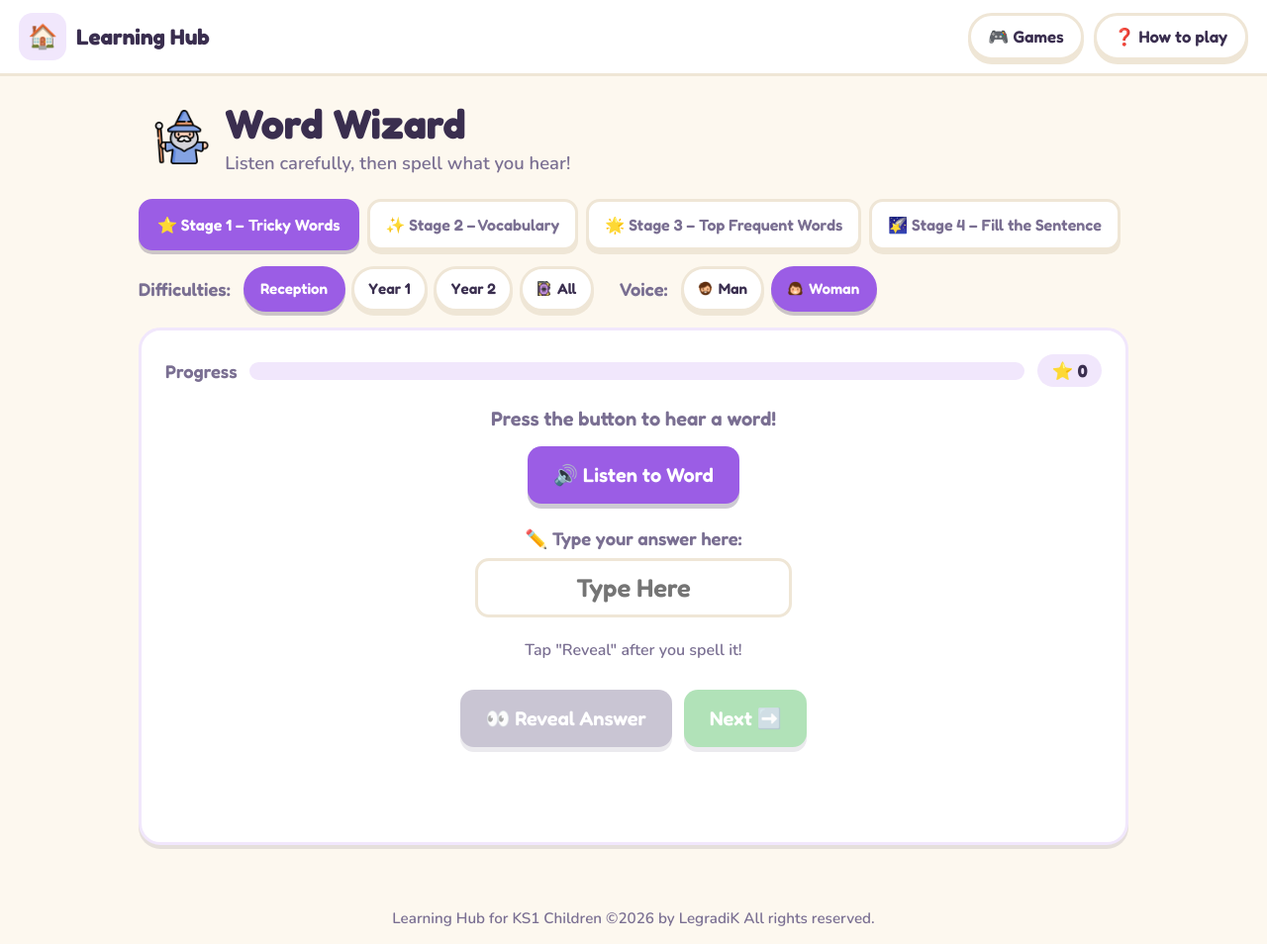
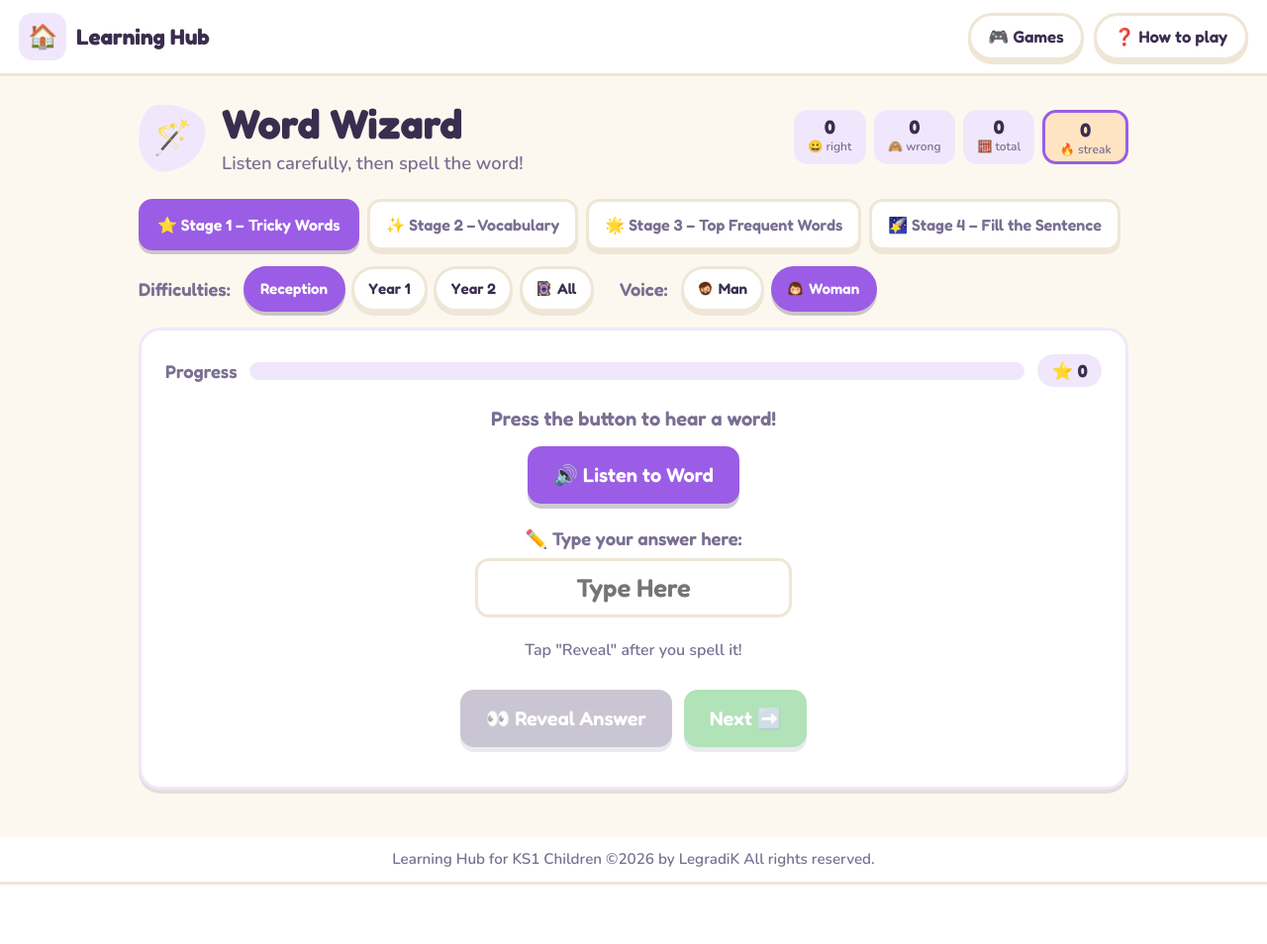
Before and after one commit to LegradiK/ks1_learning_hub, a Flask app: page /word-wizard/ in a window 1280 px wide. Shown: the whole page at 99% size. After the commit the page ends 894 px from the top, so only its background shows below. Run offline with Flask 3, Linux system fonts and the light colour scheme.

Commit message:
changes to almost all the files to function properly, also get the same types of designs throughout the website

```diff
--- a/app/static/script.js
+++ b/app/static/script.js
@@ -1,5 +1,17 @@
 // ==================== DATA (from Flask via Jinja2) ====================
 const usedWords = { stage1: {}, stage2: {}, stage3: {}, stage4: {} };
+
+// session-wide score, shown in the header (Math Drill style)
+const tally = { right: 0, wrong: 0, streak: 0 };
+
+function recordResult(correct) {
+    if (correct) { tally.right++; tally.streak++; }
+    else         { tally.wrong++; tally.streak = 0; }
+    document.getElementById('ww-right').textContent  = tally.right;
+    document.getElementById('ww-wrong').textContent  = tally.wrong;
+    document.getElementById('ww-total').textContent  = tally.right + tally.wrong;
+    document.getElementById('ww-streak').textContent = tally.streak;
+}
 
 const difficultyLabels = {
     default: { reception: 'Reception', year1: 'Year 1', year2: 'Year 2' },
@@ -52,25 +64,6 @@ function updateProgress(n, index, total) {
     document.getElementById(`s${n}-progress`).style.width = (index / total * 100) + '%';
 }
 
-function renderDots(id, total, current) {
-    const container = document.getElementById(id);
-    container.innerHTML = '';
-    for (let i = 0; i < total; i++) {
-        const d = document.createElement('div');
-        d.className = 'dot' + (i < current ? ' done' : i === current ? ' current' : '');
-        container.appendChild(d);
-    }
-}
-
-function markDot(id, index, total) {
-    renderDots(id, total, index);
-    const dots = document.querySelectorAll('#' + id + ' .dot');
-    if (dots[index]) {
-        dots[index].classList.remove('current');
-        dots[index].classList.add('done');
-    }
-}
-
 function launchEmojis(emojis) {
     for (let i = 0; i < 6; i++) {
         setTimeout(() => {
@@ -102,6 +95,7 @@ const state = {};
 
 // ==================== SPEECH ====================
 let activeVoice = 'Amy';
+let puterReady = false;   // becomes true after a successful (temp) sign-in
 
 function switchVoices(event, gender) {
     document.querySelectorAll('.speech-voice-btn').forEach(btn => btn.classList.remove('active'));
@@ -109,16 +103,35 @@ function switchVoices(event, gender) {
     activeVoice = gender === 'man' ? 'Brian' : 'Amy';
 }
 
-function speak(text, onEnd) {
-    if (window.puter) {
+async function initPuter() {
+    if (puterReady) return true;
+    if (!(window.puter && puter.ai && typeof puter.ai.txt2speech === 'function')) return false;
+    try {
+        if (!puter.auth.isSignedIn()) {
+            await Promise.race([
+                puter.auth.signIn({ attempt_temp_user_creation: true }),
+                new Promise((_, rej) => setTimeout(() => rej(new Error('sign-in timeout')), 5000))
+            ]);
+        }
+        puterReady = true;
+    } catch (err) {
+        console.warn('Puter sign-in failed, using browser voice:', err);
+    }
+    return puterReady;
+}
+
+async function speak(text, onEnd) {
+    const usePuter = await initPuter();   // one-time on first click, instant afterwards
+
+    if (usePuter) {
         puter.ai.txt2speech(text, { voice: activeVoice, engine: 'neural', language: 'en-GB' })
             .then((audio) => {
                 if (onEnd) audio.onended = onEnd;
-                audio.play();
-                console.log("Voice: Puter");
+                console.log("Voice: Puter (" + activeVoice + ")");
+                return audio.play();
             })
-            .catch(() => {
-                console.log("Puter failed, falling back to browser voice");
+            .catch((err) => {
+                console.error("Puter TTS failed, falling back to browser voice:", err);
                 browserSpeak(text, onEnd);
             });
     } else {
@@ -134,9 +147,38 @@ function browserSpeak(text, onEnd) {
     u.rate = 0.85;
     u.pitch = 1.1;
     u.lang = 'en-GB';
-    if (onEnd) u.onend = onEnd;
+
+    // Best-effort match to the chosen gender in the fallback voice too
+    const voices = window.speechSynthesis.getVoices();
+    const wantMale = activeVoice === 'Brian';
+    const match =
+        voices.find(v => v.lang === 'en-GB' && (wantMale ? /male|daniel|george|ryan/i : /female|hazel|libby|sonia|susan/i).test(v.name)) ||
+        voices.find(v => v.lang === 'en-GB');
+    if (match) u.voice = match;
+
+    if (onEnd) {
+        u.onend = onEnd;
+        u.onerror = onEnd;   // don't leave the game stuck if speech errors
+    }
     window.speechSynthesis.speak(u);
 }
+
+// ==================== KEYBOARD ====================
+// Enter in a spelling input = press Reveal (or Next, once revealed)
+[1, 2, 3, 4].forEach(n => {
+    const input = document.getElementById(`s${n}-input`);
+    if (!input) return;
+    input.addEventListener('keydown', (e) => {
+        if (e.key !== 'Enter') return;
+        e.preventDefault();
+
+        const revealBtn = document.getElementById(`s${n}-reveal-btn`);
+        const nextBtn   = document.getElementById(`s${n}-next-btn`);
+
+        if (!revealBtn.disabled)     revealBtn.click();
+        else if (!nextBtn.disabled)  nextBtn.click();
+    });
+});
 
 // ==================== INIT ====================
 function stageInit(n) {
@@ -156,7 +198,6 @@ function stageInit(n) {
         current: { word, full, answer, blanks: [], emoji: "", index: 0, total: all.length }
     };
 
-    renderDots(`s${n}-dots`, all.length, 0);
     updateProgress(n, 0, all.length);
 
     if (n === 4) sentenceResetUI(n);
@@ -177,7 +218,7 @@ function spellingResetUI(n) {
     setBtn(`s${n}-reveal-btn`, false);
     setBtn(`s${n}-next-btn`, false);
     document.getElementById(`s${n}-instruction`).textContent = 'Press the button to hear a word!';
-    document.getElementById(`s${n}-feedback`).classList.remove('show');
+    document.getElementById(`s${n}-feedback`).className = 'feedback';
     state[n].listened = false;
     state[n].revealed = false;
 }
@@ -269,18 +310,22 @@ function spellingReveal(n) {
     const msgs = correct
         ? ['Perfect spelling!', 'Nailed it!', 'Spot on!', 'Brilliant!', 'You got it!']
         : ['Good try!', 'Nearly there!', 'Keep practising!', 'Almost!'];
-    showFeedback(`s${n}-feedback`, msgs[Math.floor(Math.random() * msgs.length)], correct ? 'great' : 'keep-going');
+    const winEmojis = ['🎉', '⭐', '🌟', '🏆', '✨'];
+    let msg = msgs[Math.floor(Math.random() * msgs.length)];
+    if (correct) {
+        msg = winEmojis[Math.floor(Math.random() * winEmojis.length)] + ' ' + msg;
+    }
+    showFeedback(`s${n}-feedback`, msg, correct ? 'great' : 'keep-going');
     launchEmojis(correct ? ['⭐', '🎊', '✨', '💫'] : ['💪', '📝', '🌟']);
 
     setBtn(`s${n}-reveal-btn`, false);
     setBtn(`s${n}-next-btn`, true);
 
+    recordResult(correct);
+
     const difficulty = getActiveDifficulty(n);
     const index = usedWords[`stage${n}`][difficulty]?.length ?? 0;
-
-    const total = state[n].current.total;
-    markDot(`s${n}-dots`, index - 1, total);
-    updateProgress(n, index, total);
+    updateProgress(n, index, state[n].current.total);
 }
 
 function spellingNext(n) {
@@ -297,7 +342,6 @@ function spellingNext(n) {
     const word = pickWord(stageId, difficulty);
     state[n].current = { word, full: word, answer: word, blanks: [], emoji: "", index, total };
     spellingResetUI(n);
-    renderDots(`s${n}-dots`, total, index);
 }
 
 // ==================== SENTENCE STAGE (4) ====================
@@ -310,7 +354,7 @@ function sentenceResetUI(n) {
     setBtn(`s${n}-reveal-btn`, false);
     setBtn(`s${n}-next-btn`, false);
     document.getElementById(`s${n}-instruction`).textContent = 'Press the button to hear a sentence!';
-    document.getElementById(`s${n}-feedback`).classList.remove('show');
+    document.getElementById(`s${n}-feedback`).className = 'feedback';
     state[n].listened = false;
     state[n].revealed = false;
 }
@@ -361,18 +405,22 @@ function sentenceReveal(n) {
     const msgs = correct
         ? ['Perfect spelling!', 'Nailed it!', 'Spot on!', 'Brilliant!', 'You got it!']
         : ['Good try!', 'Nearly there!', 'Keep practising!', 'Almost!'];
-    showFeedback(`s${n}-feedback`, msgs[Math.floor(Math.random() * msgs.length)], correct ? 'great' : 'keep-going');
+    const winEmojis = ['🎉', '⭐', '🌟', '🏆', '✨'];
+    let msg = msgs[Math.floor(Math.random() * msgs.length)];
+    if (correct) {
+        msg = winEmojis[Math.floor(Math.random() * winEmojis.length)] + ' ' + msg;
+    }
+    showFeedback(`s${n}-feedback`, msg, correct ? 'great' : 'keep-going');
     launchEmojis(correct ? ['⭐', '🎊', '✨', '💫'] : ['💪', '📝', '🌟']);
 
     setBtn(`s${n}-reveal-btn`, false);
     setBtn(`s${n}-next-btn`, true);
 
+    recordResult(correct);
+
     const difficulty = getActiveDifficulty(n);
     const index = usedWords[`stage${n}`][difficulty]?.length ?? 0;
-
-    const total = state[n].current.total;
-    markDot(`s${n}-dots`, index - 1, total);
-    updateProgress(n, index, total);
+    updateProgress(n, index, state[n].current.total);
 }
 
 function sentenceNext(n) {
@@ -394,7 +442,6 @@ function sentenceNext(n) {
         blanks: [], emoji: "", index, total
     };
     sentenceResetUI(n);
-    renderDots(`s${n}-dots`, total, index);
 }
 
 // ==================== STAGE TABS ====================
--- a/app/static/style.css
+++ b/app/static/style.css
@@ -377,6 +377,11 @@ h2 { font-size: clamp(1.3rem, 3vw, 1.7rem); }
   color: var(--ink-soft);
 }
 
+.sc-streak {
+  background: var(--accent-soft);
+  border: 3px solid var(--accent);
+}
+
 /* loading + win banner */
 #loading {
   font-family: var(--font-display);
@@ -642,7 +647,13 @@ table#cw td.err { border-color: var(--bad);    background: var(--bad-soft); }
   color: var(--ink-soft);
   font-size: 0.95rem;
   padding: 1rem;
+  gap: 1rem;
+  flex-wrap: wrap;
+  padding: 0.8rem 1.2rem;
+  background: var(--panel);
+  border-bottom: 3px solid var(--line);
 }
+
 
 /* ---------- flash messages ---------- */
 .flashes { margin-bottom: 1.2rem; }
@@ -1112,20 +1123,26 @@ table#cw td.err { border-color: var(--bad);    background: var(--bad-soft); }
   margin: 0.6rem 0;
 }
 
-.letter-tiles > * {
+.letter-tile {
   display: grid;
   place-items: center;
-  min-width: 52px;
+  min-width: 44px;
   height: 60px;
-  padding: 0 0.4rem;
+  padding: 0 0.3rem;
   font-family: var(--font-display);
-  font-size: 1.6rem;
+  font-size: 1.4rem;
   font-weight: 700;
   text-transform: uppercase;
   background: var(--accent-soft);
-  border-bottom: 5px solid var(--accent);
+  border: 3px solid var(--line);
+  border-bottom-width: 5px;
   border-radius: var(--radius-sm) var(--radius-sm) 6px 6px;
   animation: pop 0.25s ease;
+}
+
+@keyframes pop {
+  from { transform: scale(0.6); opacity: 0; }
+  to   { transform: scale(1);   opacity: 1; }
 }
 
 /* stage 4: sentence with a gap */
@@ -1144,23 +1161,34 @@ table#cw td.err { border-color: var(--bad);    background: var(--bad-soft); }
 .feedback {
   font-family: var(--font-display);
   font-size: 1.2rem;
-  min-height: 1.6em;
+  max-height: 0;
+  overflow: hidden;
+  opacity: 0;
+  margin: 0;
+  transition: max-height 0.25s ease, opacity 0.25s ease, margin 0.25s ease;
+}
+
+.feedback.show {
+  max-height: 3em;
+  opacity: 1;
   margin: 0.8rem 0;
 }
 
-.word-dots {
-  display: flex;
-  justify-content: center;
-  gap: 0.4rem;
-  flex-wrap: wrap;
-  margin-top: 0.8rem;
+.feedback.great      { color: var(--good); }
+.feedback.keep-going { color: var(--bad); }
+
+/* celebration emojis (created by launchEmojis in the JS) */
+.emoji-float {
+  position: fixed;
+  font-size: 2.2rem;
+  pointer-events: none;
+  z-index: 200;
+  animation: emoji-float 1.6s ease-out forwards;
 }
 
-.word-dots > * {
-  width: 14px;
-  height: 14px;
-  border-radius: 999px;
-  background: var(--line);
+@keyframes emoji-float {
+  from { transform: translateY(0) scale(0.6);      opacity: 1; }
+  to   { transform: translateY(-120px) scale(1.3); opacity: 0; }
 }
 
 /* completion screen (JS shows it when the stage is finished) */
--- a/app/templates/base.html
+++ b/app/templates/base.html
@@ -22,18 +22,18 @@
       <details class="nav-dropdown">
         <summary class="nav-btn">🎮 Games</summary>
         <div class="dropdown-menu">
+          <a class="dropdown-item" href="{{ url_for('word_wizard.game') }}"><img src="{{ url_for('static', filename='wizard.png') }}" style="width:1em;height:1em;vertical-align:middle;"> Word Wizard</a>
+          <a class="dropdown-item" href="{{ url_for('math_drill.index') }}">🔢 Math Drill</a>
           <a class="dropdown-item" href="{{ url_for('letter_quest.game') }}">🔤 Letter Quest</a>
-          <a class="dropdown-item" href="{{ url_for('math_drill.index') }}">🔢 Math Drill</a>
-          <a class="dropdown-item" href="{{ url_for('word_wizard.game') }}"><img src="{{ url_for('static', filename='wizard.png') }}" style="width:1em;height:1em;vertical-align:middle;"> Word Wizard</a>
         </div>
       </details>
 
       <details class="nav-dropdown">
         <summary class="nav-btn">❓ How to play</summary>
         <div class="dropdown-menu">
+          <button class="dropdown-item" onclick="openHowto('word-wizard')"><img src="{{ url_for('static', filename='wizard.png') }}" style="width:1em;height:1em;vertical-align:middle;"> Word Wizard</button>
+          <button class="dropdown-item" onclick="openHowto('math-drill')">🔢 Math Drill</button>
           <button class="dropdown-item" onclick="openHowto('letter-quest')">🔤 Letter Quest</button>
-          <button class="dropdown-item" onclick="openHowto('math-drill')">🔢 Math Drill</button>
-          <button class="dropdown-item" onclick="openHowto('word-wizard')"><img src="{{ url_for('static', filename='wizard.png') }}" style="width:1em;height:1em;vertical-align:middle;"> Word Wizard</button>
         </div>
       </details>
     </div>
@@ -61,53 +61,58 @@
 
       <div class="howto-page" id="howto-letter-quest" style="display:none">
         <h2>🔤 Letter Quest</h2>
+        <p>A crossword made just for you! Solve the clues and fill the grid with words.</p>
 
         <h3>🖼 Beginner Mode</h3>
-        <p>Look at the picture clues on the side. Each picture is a word — can you spell it?</p>
+        <p>Every clue is a picture. Say what you see, then spell it!</p>
         <ul>
-          <li>Find the number on the grid that matches the picture</li>
-          <li>Click that square and type the letters to spell the word</li>
-          <li>Words go <strong>Across →</strong> or <strong>Down ↓</strong></li>
-          <li>Press <strong>✅ Check</strong> to see if you got it right</li>
+          <li>Look at a picture and find its number on the grid</li>
+          <li>Tap that square and type the word, one letter in each box</li>
+          <li>Words go <strong>Across →</strong> or <strong>Down ↓</strong> — follow the boxes!</li>
         </ul>
 
         <hr class="modal-divider">
 
         <h3>📚 Advanced Mode</h3>
-        <p>Read the clues on the side and work out the answer.</p>
+        <p>Ready for a challenge? Now the clues are riddles to read.</p>
         <ul>
-          <li>Find the matching number on the grid</li>
-          <li>Click and type your answer letter by letter</li>
-          <li>The number of letters is shown under each clue</li>
+          <li>Read a clue and work out the mystery word</li>
+          <li>The little number under each clue tells you how many letters it has</li>
+          <li>Stuck on one? Skip it — crossing words will give you free letters!</li>
         </ul>
 
         <hr class="modal-divider">
 
         <h3>🎮 Buttons</h3>
         <ul>
-          <li><strong>🎲 New puzzle</strong> — load a fresh puzzle</li>
-          <li><strong>✅ Check</strong> — mark right and wrong letters</li>
-          <li><strong>👁 Reveal</strong> — show all the answers</li>
-          <li><strong>🗑 Clear</strong> — wipe the grid and start again</li>
+          <li><strong>🎲 New puzzle</strong> — shuffle up a brand new grid</li>
+          <li><strong>✅ Check</strong> — green means right, red means try again</li>
+          <li><strong>👁 Reveal</strong> — peek at all the answers</li>
+          <li><strong>🗑 Clear</strong> — wipe everything and have another go</li>
         </ul>
       </div>
 
       <div class="howto-page" id="howto-math-drill" style="display:none">
         <h2>🔢 Math Drill</h2>
+        <p>One sum at a time — how many can you get right in a row?</p>
         <ul>
-          <li>Pick a <strong>sum type</strong> first — some types then offer difficulty levels</li>
-          <li>Type your answer and press <strong>✅ Check</strong></li>
-          <li>Get sums right in a row to build your 🔥 <strong>streak</strong></li>
-          <li><strong>🔁 Skip</strong> swaps the sum; <strong>🧹 Start again</strong> resets your score</li>
+          <li>Pick a <strong>sum type</strong>: ➕ ➖ ✖️ or ➗</li>
+          <li>Some types let you choose how tricky the sums are — start easy and level up!</li>
+          <li>Type your answer and press <strong>✅ Check</strong> (or hit Enter)</li>
+          <li>Every right answer grows your 🔥 <strong>streak</strong> — one wrong answer and it's back to zero!</li>
+          <li>Sum too tough? <strong>🔁 Skip</strong> swaps it. <strong>🧹 Start again</strong> wipes your score for a fresh run</li>
         </ul>
       </div>
 
       <div class="howto-page" id="howto-word-wizard" style="display:none">
         <h2><img src="{{ url_for('static', filename='wizard.png') }}" style="width:1em;height:1em;vertical-align:middle;"> Word Wizard</h2>
+        <p>Listen like a wizard, spell like a champion!</p>
         <ul>
-          <li>Pick a <strong>stage</strong> and a difficulty</li>
-          <li>Listen to the word, then spell it out</li>
-          <li>You won't see the same word twice until you've done them all</li>
+          <li>Pick a <strong>stage</strong>: tricky words, vocabulary, top words — or fill in the missing word in a sentence</li>
+          <li>Choose your level: 🌱 Reception, 📗 Year 1, 📘 Year 2 — or <strong>All</strong>, which mixes every word from Reception to Year 2</li>
+          <li>Press <strong>🔊 Listen</strong> to hear your word — you can listen as many times as you like</li>
+          <li>Type your spelling, then click <strong>👀 Reveal</strong> or press <strong>Enter</strong> to see how you did, letter by letter</li>
+          <li>Right answers build your 🔥 streak — and no word repeats until you've beaten them all!</li>
         </ul>
       </div>
 
@@ -141,6 +146,8 @@
     });
   </script>
 
+  <script src="https://js.puter.com/v2/"></script>
   {% block scripts %}{% endblock %}
+
 </body>
 </html>
--- a/app/templates/hub/index.html
+++ b/app/templates/hub/index.html
@@ -12,7 +12,7 @@
 <div class="subject-grid">
 
   <a class="subject-card theme-words" href="{{ url_for('word_wizard.game') }}">
-    <span class="subject-badge" aria-hidden="true">🪄</span>
+    <span class="subject-badge" aria-hidden="true"><img src="{{ url_for('static', filename='wizard.png') }}" style="width:1em;height:1em;vertical-align:middle;"></span>
     <h2>Word Wizard</h2>
     <p>Listen and spell the magic word</p>
     <span class="jelly-btn card-cta">Play</span>
--- a/app/templates/word_wizard/game.html
+++ b/app/templates/word_wizard/game.html
@@ -5,10 +5,16 @@
 
 {% block content %}
 <header class="game-header">
-  <img src="{{ url_for('static', filename='wizard.png') }}" style="width:3em;height:3em;vertical-align:middle;margin-left:1rem;">
+  <span class="subject-badge" aria-hidden="true">🪄</span>
   <div>
     <h1>Word Wizard</h1>
-    <p class="game-sub">Listen carefully, then spell what you hear!</p>
+    <p class="game-sub">Listen carefully, then spell the word!</p>
+  </div>
+  <div class="score-bar">
+    <div class="sc"><div class="sc-val" id="ww-right">0</div><div class="sc-lbl">😀 right</div></div>
+    <div class="sc"><div class="sc-val" id="ww-wrong">0</div><div class="sc-lbl">🙈 wrong</div></div>
+    <div class="sc"><div class="sc-val" id="ww-total">0</div><div class="sc-lbl">🧮 total</div></div>
+    <div class="sc sc-streak"><div class="sc-val" id="ww-streak">0</div><div class="sc-lbl">🔥 streak</div></div>
   </div>
 </header>
 
@@ -62,9 +68,7 @@
 
 {% block scripts %}
 <script>
-  // Full word banks for the client-side game.
-  // If your JS uses a different variable name, rename this to match.
-  const QUIZZES = {{ quizzes | tojson }};
+  const quizData = {{ quizzes | tojson }};
 </script>
 <script src="{{ url_for('static', filename='script.js') }}"></script>
 {% endblock %}
--- a/app/templates/word_wizard/stage1.html
+++ b/app/templates/word_wizard/stage1.html
@@ -27,6 +27,7 @@
         <div class="word-text" id="s1-word-text"></div>
         <div class="letter-tiles" id="s1-tiles"></div>
     </div>
+    <div class="feedback" id="s1-feedback"></div>
     <div class="btn-row">
         <button class="big-btn btn-reveal" id="s1-reveal-btn" onclick="spellingReveal(1)" disabled style="opacity:0.4">
             👀 Reveal Answer
@@ -35,8 +36,6 @@
             Next ➡️
         </button>
     </div>
-    <div class="feedback" id="s1-feedback"></div>
-    <div class="word-dots" id="s1-dots"></div>
 </div>
 <div class="completion" id="s1-complete">
     <div class="completion-emoji">🎉</div>
--- a/app/templates/word_wizard/stage2.html
+++ b/app/templates/word_wizard/stage2.html
@@ -27,6 +27,7 @@
         <div class="word-text" id="s2-word-text"></div>
         <div class="letter-tiles" id="s2-tiles"></div>
     </div>
+    <div class="feedback" id="s2-feedback"></div>
     <div class="btn-row">
         <button class="big-btn btn-reveal" id="s2-reveal-btn" onclick="spellingReveal(2)" disabled style="opacity:0.4">
             👀 Reveal Answer
@@ -35,8 +36,7 @@
             Next ➡️
         </button>
     </div>
-    <div class="feedback" id="s2-feedback"></div>
-    <div class="word-dots" id="s2-dots"></div>
+
 </div>
 <div class="completion" id="s2-complete">
     <div class="completion-emoji">🎉</div>
--- a/app/templates/word_wizard/stage3.html
+++ b/app/templates/word_wizard/stage3.html
@@ -27,6 +27,7 @@
         <div class="word-text" id="s3-word-text"></div>
         <div class="letter-tiles" id="s3-tiles"></div>
     </div>
+    <div class="feedback" id="s3-feedback"></div>
     <div class="btn-row">
         <button class="big-btn btn-reveal" id="s3-reveal-btn" onclick="spellingReveal(3)" disabled style="opacity:0.4">
             👀 Reveal Answer
@@ -35,8 +36,7 @@
             Next ➡️
         </button>
     </div>
-    <div class="feedback" id="s3-feedback"></div>
-    <div class="word-dots" id="s3-dots"></div>
+
 </div>
 <div class="completion" id="s3-complete">
     <div class="completion-emoji">🎉</div>
--- a/app/templates/word_wizard/stage4.html
+++ b/app/templates/word_wizard/stage4.html
@@ -26,6 +26,7 @@
             spellcheck="false"
         />
         <div class="letter-tiles" id="s4-tiles"></div>
+        <div class="feedback" id="s4-feedback"></div>
         <div class="btn-row">
             <button class="big-btn btn-reveal" id="s4-reveal-btn" onclick="sentenceReveal(4)" disabled style="opacity:0.4">
                 👀 Reveal Answer
@@ -34,8 +35,7 @@
                 Next ➡️
             </button>
         </div>
-        <div class="feedback" id="s4-feedback"></div>
-        <div class="word-dots" id="s4-dots"></div>
+
     </div>
 </div>
 <div class="completion" id="s4-complete">
```
Also changed, not shown: app/math_drill/route.py (+11 -4 lines), app/templates/letter_quest/game.html (+5 -6 lines), app/templates/math_drill/game.html (+8 -0 lines).
